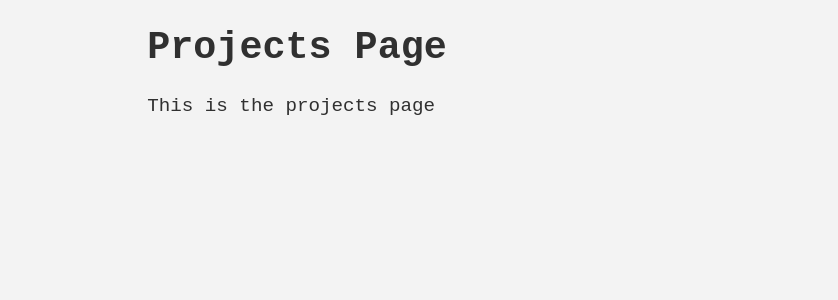
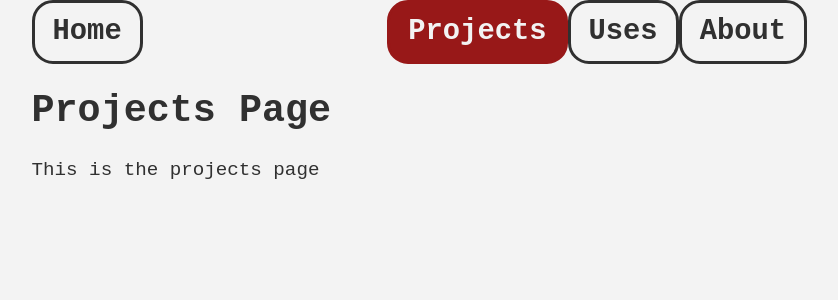
Before and after one commit to mzamayias/personal-website, a Nuxt app: page /projects in a window 1280 px wide. Shown: the top 300 px of the page, without its empty margins (343-1181 px from the left). Built offline with nearby package versions, Linux system fonts and the light colour scheme.

Commit message:
feature: added the navigation bar
need to implement the grid layout for the navigation bar to integrate with the rest of the pages. of course, the rest of the pages will also be implemented with the grid layout

```diff
--- a/pages/projects.vue
+++ b/pages/projects.vue
@@ -1,13 +1,13 @@
-<script lang="ts">
-export default {}
+<script setup lang="ts">
 </script>
 
 <template>
     <div>
+        <TheMenuBar />
         <h1>Projects Page</h1>
         <p>This is the projects page</p>
     </div>
 </template>
 
-<style>
+<style scoped>
 </style>
```
